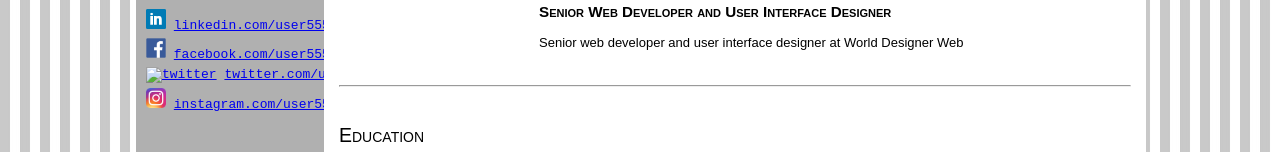
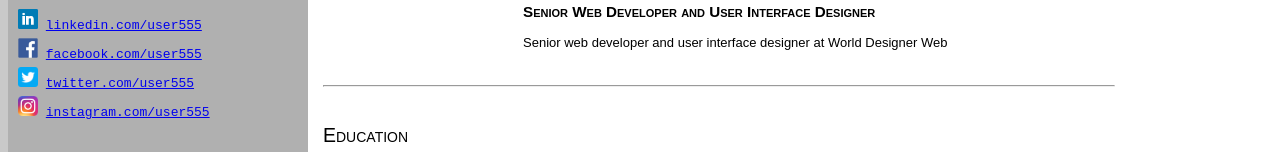
Before and after one commit to DevNub/DevNub.github.io, a plain HTML site: page index.html in a window 1280 px wide. Shown: the part 622-774 px from the top of the page. Drawn offline with Linux system fonts and the light colour scheme.

Commit message:
Modified index.html and style.css twitter icon issue

```diff
--- a/index.html
+++ b/index.html
@@ -35,7 +35,7 @@
     <div class="iconSocial">
 	    <div><a href="http://www.linkedin.com" target="_blank"><img src="linkedin.png" alt="linkedIn icon"></a> <a href="http://www.linkedin.com" target="_blank">linkedin.com/user555</a></div>
 	    <div><a href="http://www.facebook.com" target="_blank"><img src="fb.png" alt="facebook icon"></a> <a href="http://www.facebook.com" target="_blank"> facebook.com/user555</a></div>
-	    <div><a href="http://www.twitter.com" target="_blank"><img src="twitold.png" alt="twitter"></a> <a href="http://www.twitter.com" target="_blank">twitter.com/user555</a></div>
+	    <div><a href="http://www.twitter.com" target="_blank"><img src="twitter.png" alt="twitter"></a> <a href="http://www.twitter.com" target="_blank">twitter.com/user555</a></div>
 	    <div><a href="http://www.instagram.com" target="_blank"><img src="insta.png" alt="instagram"></a> <a href="http://www.instagram.com" target="_blank">instagram.com/user555</a></div>
     </div>
   </div>
--- a/style.css
+++ b/style.css
@@ -49,7 +49,6 @@ div {
 .sidebar1 {
   font-family: 'Courier New', 'Times New Roman', Arial, Sans-Serif;
   top: 224px;
-  margin-left: 10%;
   padding: 10px;
   float: left;
   position: absolute;
@@ -77,13 +76,19 @@ div {
   font-weight: normal;
 }
 .sidebar2 {
-  left:25%;
   font-family: Sans-Serif;
-  position:relative;
+  position:static;
   padding: 15px;
+  margin-left: 300px;
   margin-right: 20%;
   width:65%;
   height: 1000px;
+  background: white;
+}
+
+.main {
+  width:100%;
+  height:999px;
   background: white;
 }
 
```
